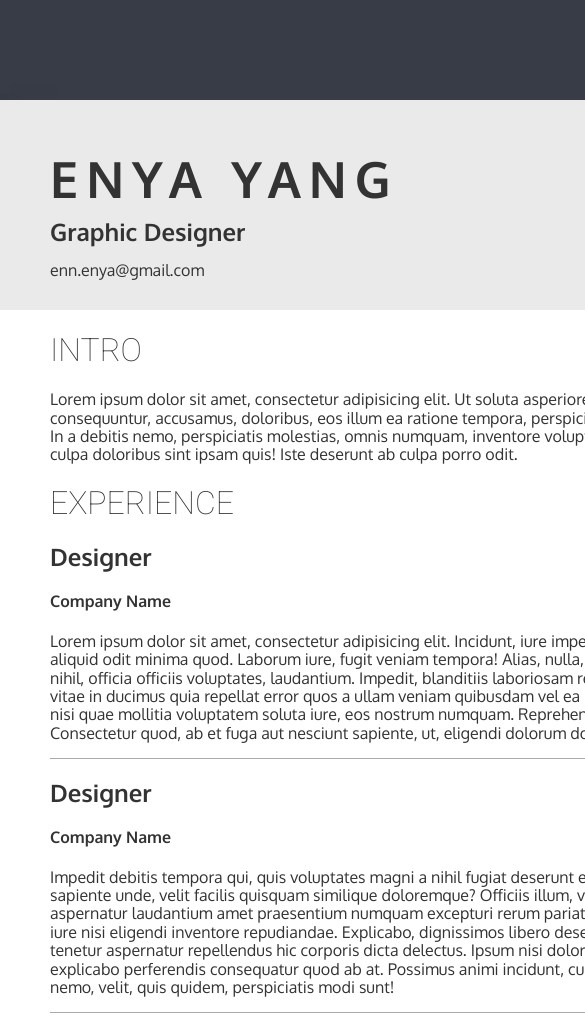
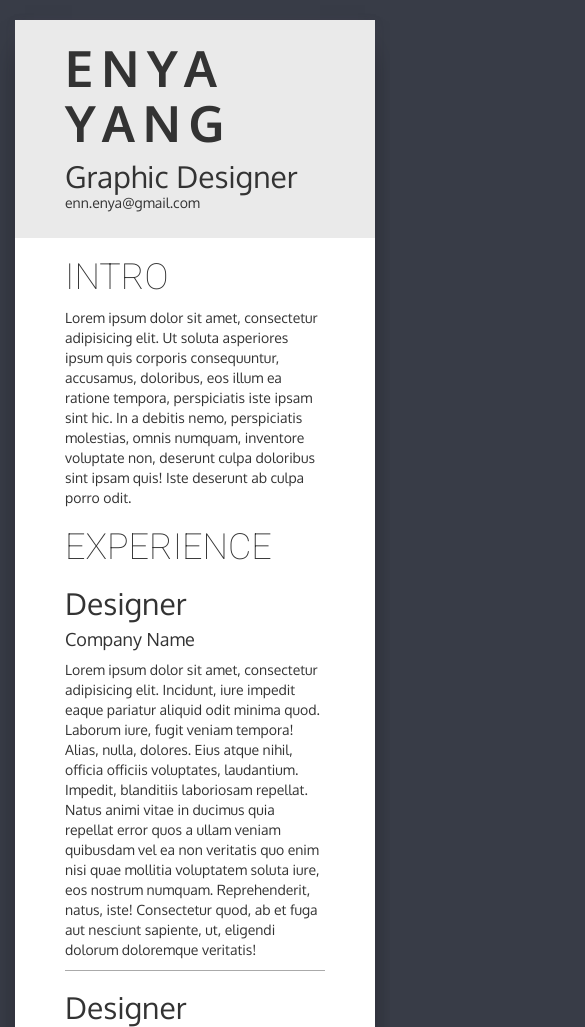
Before and after one commit to enyayang/cv, a plain HTML site: page index.html in a window 390 px wide. Shown: the top 1027 px of the page, 585 px wide, since content can reach past the window. Drawn offline with nearby package versions, Linux system fonts and the light colour scheme.

Commit message:
手機版

```diff
--- a/css/style.css
+++ b/css/style.css
@@ -36,7 +36,7 @@ html:after {
 
 .cv {
     position: relative;
-    width: 800px;
+    width: 100%;
     background-color: white;
     margin: 100px auto;
     /*只要第二個值設定是auto就會置中*/
@@ -44,6 +44,12 @@ html:after {
     /*box-shadow: x偏移 y偏移 模糊值 (縮放值) 顏色*/
     /*可加兩組陰影 只要用逗號區隔即可*/
     box-shadow: 0 20px 30px -10px rgba(0, 0, 0, 0.5), 0 2px 10px -2px rgba(88, 68, 90, 0.31);
+}
+
+@media screen and (max-width: 767px) {
+    .cv {
+        margin: 20px auto;
+    }
 }
 
 header,
@@ -67,6 +73,12 @@ header {
     background-color: #eaeaea;
     padding-top: 50px;
     padding-bottom: 15px;
+}
+
+@media screen and (max-width: 767px) {
+    header {
+        padding-top: 20px;
+    }
 }
 
 .name {
--- a/index.html
+++ b/index.html
@@ -3,14 +3,18 @@
 
 <head>
     <meta charset="UTF-8">
+    <meta name="viewport" content="width=device-width, initial-scale=1, maximum-scale=1, user-scalable=no">
     <!-- normalize.css -->
     <link rel="stylesheet" href="https://cdnjs.cloudflare.com/ajax/libs/normalize/6.0.0/normalize.min.css">
-
+    <link rel="stylesheet" href="https://maxcdn.bootstrapcdn.com/bootstrap/3.3.7/css/bootstrap.min.css">
     <link rel="stylesheet" href="css/style.css">
     <title>Enya's profile</title>
 </head>
 
 <body>
+    <div class="container-fluid">
+        <div class="row">
+            <div class="col-sm-10 col-sm-offset-1">
                 <div class="cv">
                     <!-- note header -->
                     <header>
@@ -49,6 +53,10 @@
                         <p>enn.enya@gmail.com</p>
                     </footer>
                 </div>
+            </div>
+        </div>
+    </div>
+
 </body>
 
 </html>
```
Lines whose indentation alone changed are shown as unchanged.
